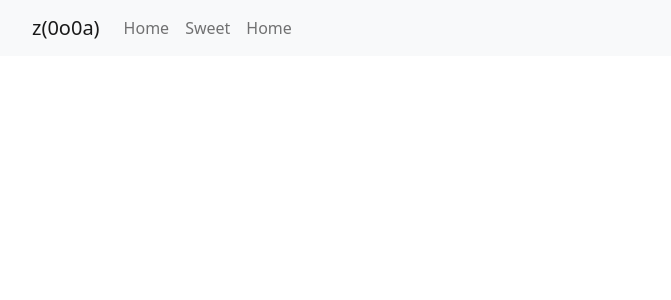
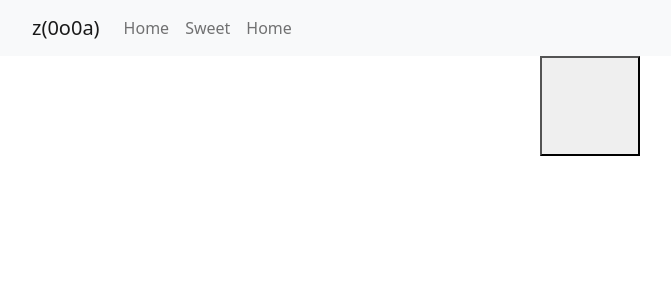
Before and after one commit to zzoaJW/cashop, a React (Create React App) app: page /about in a window 1280 px wide. Shown: the top 300 px of the page, without its empty margins (50-721 px from the left). Built offline with nearby package versions, Linux system fonts and the light colour scheme.

Commit message:
framer-motion 첫 사용, 외부라이브러리 사용한 컴포넌트 다른 파일로 분리하기

```diff
--- a/src/App.js
+++ b/src/App.js
@@ -15,7 +15,6 @@ function App() {
 
   return (
     <div className="App">
-
       <Navbar bg="light" variant="light">
         <Container>
           <Navbar.Brand href="/">z(0o0a)</Navbar.Brand>
@@ -58,6 +57,15 @@ function HomePage(props){
             })
           }
         </Row>
+        <Row>
+          {
+            props.furnitures.map(function(f, i){
+              return (
+                <Card furnitures={f}/>
+              )
+            })
+          }
+        </Row>
       </Container>
     </>
   )
--- a/src/pages/aboutPage.js
+++ b/src/pages/aboutPage.js
@@ -1,8 +1,12 @@
+import { motion } from "framer-motion";
+
 function AboutPage(){
     return (
-        <>
-
-        </>
+        <motion.button
+        whileHover={{ scale: 1.1 }}
+        whileTap={{ scale: 0.9 }}
+        style={{width:"100px", height:"100px"}}
+      />
     )
 }
 
```
